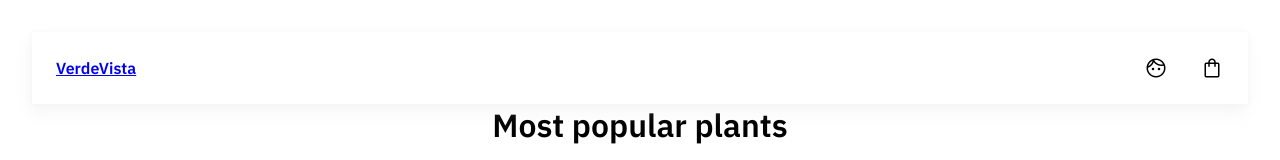
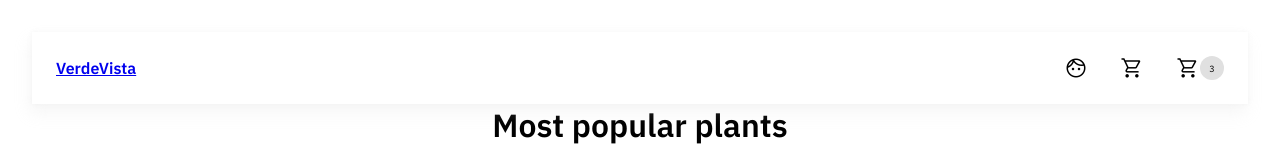
Before and after one commit to Cocera/VerdeVista_frontend_ecommerce, a React (Vite) app: page / in a window 1280 px wide. Shown: the top 160 px of the page. Built offline with nearby package versions, Linux system fonts and the light colour scheme.

Commit message:
cart counter added

```diff
--- a/src/components/Header/Nav/Nav.jsx
+++ b/src/components/Header/Nav/Nav.jsx
@@ -1,6 +1,7 @@
 import { useState } from 'react';
 import { Link } from "react-router-dom";
 import './Nav.scss';
+import NavCart from '../NavCart/NavCart.jsx';
 
 
 const Nav = () => {
@@ -19,9 +20,9 @@ const Nav = () => {
                 </ul>
                 <ul className='navRight'>
                     <li className={`material-symbols-outlined ${menuIsClosed ? 'hide' : ''}`}>face</li>
-                    <li className={`material-symbols-outlined ${menuIsClosed ? 'hide' : ''}`}>shopping_bag</li>
+                    <li className={`material-symbols-outlined ${menuIsClosed ? 'hide' : ''}`}>shopping_cart</li>
+                    < NavCart/>
                     <li className="material-symbols-outlined menuIcon" onClick={toggleMenu}>{menuIsClosed ? 'close' : 'menu'}</li>
-
                 </ul>
                 <ul className={`navDropDown ${menuIsClosed ? 'open' : ''}`}>
                     <li>Link</li>
--- a/src/components/Header/NavCart/NavCart.jsx
+++ b/src/components/Header/NavCart/NavCart.jsx
@@ -0,0 +1,14 @@
+import './NavCart.scss'
+
+const NavCart = () => {
+    return (
+        <>
+        <li className='cartCont'>
+            <div className='material-symbols-outlined shoppingCart'>shopping_cart</div>
+            <div className='stickerPriceCart'>3</div>
+        </li>
+        </>
+    )
+};
+
+export default NavCart;
--- /dev/null
+++ b/src/components/Header/NavCart/NavCart.scss
@@ -0,0 +1,21 @@
+.cartCont {
+    display: flex;
+}
+
+.shoppingCart {
+    position: relative;
+}
+
+.stickerPriceCart {
+    font-size: xx-small;
+    background-color: rgb(224, 224, 224);
+    // position: absolute;
+    display: flex;
+    justify-content: center;
+    align-items: center;
+    top: 15px; right:70px;
+    width: auto; height: 24px;
+    min-width: 24px;
+    border-radius: 100px;
+    text-align: center;
+}
```
